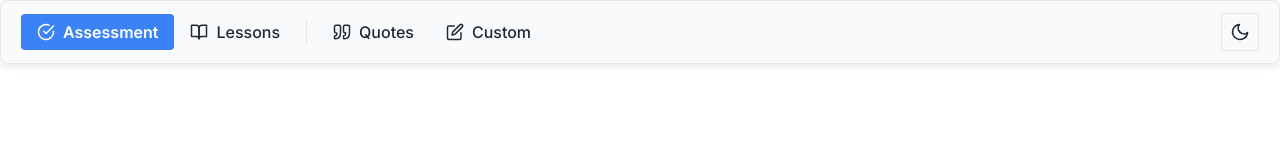
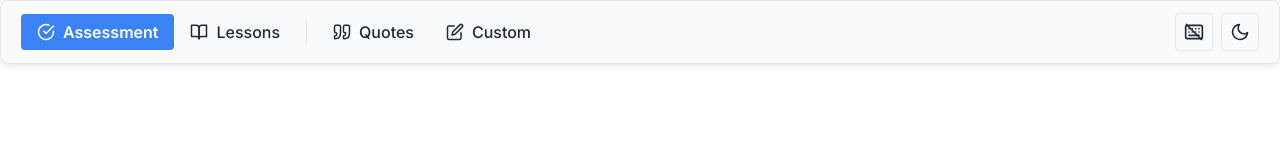
Before and after one commit to binchenX/type, a Next.js app: page / in a window 1280 px wide. Shown: the top 160 px of the page. Built offline with nearby package versions, Linux system fonts and the light colour scheme.

Commit message:
toggle keyboard

```diff
--- /dev/null
+++ b/components/KeyboardToggle.tsx
@@ -0,0 +1,69 @@
+import { useEffect, useState } from 'react';
+import styled from 'styled-components';
+
+const ToggleButton = styled.button`
+  background-color: transparent;
+  color: var(--text);
+  border: 1px solid var(--border);
+  padding: 0.5rem;
+  border-radius: 4px;
+  cursor: pointer;
+  display: flex;
+  align-items: center;
+  justify-content: center;
+  transition: all 0.2s ease;
+  margin-right: 0.5rem;
+
+  &:hover {
+    border-color: var(--primary);
+    color: var(--primary);
+  }
+`;
+
+interface KeyboardToggleProps {
+    isKeyboardVisible: boolean;
+    onToggle: () => void;
+}
+
+const KeyboardToggle: React.FC<KeyboardToggleProps> = ({ isKeyboardVisible, onToggle }) => {
+    return (
+        <ToggleButton onClick={onToggle} aria-label="Toggle Keyboard">
+            {isKeyboardVisible ? <KeyboardHideIcon /> : <KeyboardShowIcon />}
+        </ToggleButton>
+    );
+};
+
+// Icon for showing keyboard
+const KeyboardShowIcon = () => (
+    <svg xmlns="http://www.w3.org/2000/svg" width="20" height="20" viewBox="0 0 24 24" fill="none" stroke="currentColor" strokeWidth="2" strokeLinecap="round" strokeLinejoin="round">
+        <rect x="2" y="4" width="20" height="16" rx="2" ry="2" />
+        <line x1="6" y1="8" x2="6" y2="8" />
+        <line x1="10" y1="8" x2="10" y2="8" />
+        <line x1="14" y1="8" x2="14" y2="8" />
+        <line x1="18" y1="8" x2="18" y2="8" />
+        <line x1="6" y1="12" x2="6" y2="12" />
+        <line x1="10" y1="12" x2="10" y2="12" />
+        <line x1="14" y1="12" x2="14" y2="12" />
+        <line x1="18" y1="12" x2="18" y2="12" />
+        <line x1="6" y1="16" x2="18" y2="16" />
+    </svg>
+);
+
+// Icon for hiding keyboard
+const KeyboardHideIcon = () => (
+    <svg xmlns="http://www.w3.org/2000/svg" width="20" height="20" viewBox="0 0 24 24" fill="none" stroke="currentColor" strokeWidth="2" strokeLinecap="round" strokeLinejoin="round">
+        <rect x="2" y="4" width="20" height="16" rx="2" ry="2" />
+        <line x1="6" y1="8" x2="6" y2="8" />
+        <line x1="10" y1="8" x2="10" y2="8" />
+        <line x1="14" y1="8" x2="14" y2="8" />
+        <line x1="18" y1="8" x2="18" y2="8" />
+        <line x1="6" y1="12" x2="6" y2="12" />
+        <line x1="10" y1="12" x2="10" y2="12" />
+        <line x1="14" y1="12" x2="14" y2="12" />
+        <line x1="18" y1="12" x2="18" y2="12" />
+        <line x1="6" y1="16" x2="18" y2="16" />
+        <line x1="3" y1="3" x2="21" y2="21" />
+    </svg>
+);
+
+export default KeyboardToggle;
--- a/components/LearningPlan.tsx
+++ b/components/LearningPlan.tsx
@@ -211,6 +211,7 @@ interface LearningPlanProps {
     planParams: LevelBasedPlanParams | AssessmentBasedPlanParams;
     onComplete: () => void;
     onExit: () => void;
+    showKeyboard?: boolean;
 }
 
 const calculateTotalLessons = (modules: Module[]): number => {
@@ -223,7 +224,8 @@ const calculateTotalLessons = (modules: Module[]): number => {
 const LearningPlan: React.FC<LearningPlanProps> = ({
     planParams,
     onComplete,
-    onExit
+    onExit,
+    showKeyboard
 }) => {
     // Log only once when component mounts or when planParams changes meaningfully
     const planParamsString = JSON.stringify(planParams);
@@ -612,6 +614,7 @@ const LearningPlan: React.FC<LearningPlanProps> = ({
                     typingState={typingState}
                     setTypingState={setTypingState}
                     onComplete={handleLessonComplete}
+                    showKeyboard={showKeyboard}
                 />
             </TypingAreaWrapper>
 
--- a/components/TypingArea.tsx
+++ b/components/TypingArea.tsx
@@ -173,6 +173,7 @@ interface TypingAreaProps {
     updateStatistics?: (expectedChar: string, typedChar: string) => void;
     onSkipForward?: () => void;
     onSkipBackward?: () => void;
+    showKeyboard?: boolean;
 }
 
 // LiveErrorStats component to display errors in real-time
@@ -238,7 +239,8 @@ const TypingArea: React.FC<TypingAreaProps> = ({
     onComplete,
     updateStatistics,
     onSkipForward,
-    onSkipBackward
+    onSkipBackward,
+    showKeyboard = true
 }) => {
     const inputRef = useRef<HTMLTextAreaElement>(null);
     const containerRef = useRef<HTMLDivElement>(null);
@@ -475,8 +477,8 @@ const TypingArea: React.FC<TypingAreaProps> = ({
                 {renderText()}
             </TextDisplay>
 
-            {/* Add the Keyboard component here */}
-            <Keyboard nextChar={getNextChar()} />
+            {/* Conditionally render the Keyboard component based on showKeyboard prop */}
+            {showKeyboard && <Keyboard nextChar={getNextChar()} />}
 
             {/* Add live error statistics */}
             {typingState.typingErrors && typingState.typingErrors.length > 0 && (
--- a/pages/index.tsx
+++ b/pages/index.tsx
@@ -1,4 +1,4 @@
-import { useState, useRef, useEffect } from 'react';
+import { useState, useRef, useEffect, useCallback } from 'react';
 import Head from 'next/head';
 import styled from 'styled-components';
 import ReactMarkdown from 'react-markdown';
@@ -9,6 +9,7 @@ import TypingArea from '@/components/TypingArea';
 import Results from '@/components/Results';
 import Stats from '@/components/Stats';
 import ThemeToggle from '@/components/ThemeToggle';
+import KeyboardToggle from '@/components/KeyboardToggle';
 import {
     loadMarkdownFile,
     fallbackContent,
@@ -205,6 +206,7 @@ export default function Home() {
         currentWpm: 0
     });
     const [shouldRestoreLearningPlan, setShouldRestoreLearningPlan] = useState(true);
+    const [showKeyboard, setShowKeyboard] = useState(true); // Add state for keyboard visibility
 
     // Load content from localStorage or public directory on initial component mount
     useEffect(() => {
@@ -794,13 +796,34 @@ export default function Home() {
         setActiveLevel(level);
     };
 
+    // Add a function to toggle keyboard visibility
+    const toggleKeyboardVisibility = useCallback(() => {
+        setShowKeyboard(prevState => {
+            const newState = !prevState;
+            // Optionally save preference to localStorage
+            if (typeof window !== 'undefined') {
+                localStorage.setItem('keyboard-visibility', newState ? 'visible' : 'hidden');
+            }
+            return newState;
+        });
+    }, []);
+
+    // Load keyboard visibility preference from localStorage
+    useEffect(() => {
+        if (typeof window !== 'undefined') {
+            const savedVisibility = localStorage.getItem('keyboard-visibility');
+            if (savedVisibility === 'hidden') {
+                setShowKeyboard(false);
+            }
+        }
+    }, []);
+
     return (
         <>
             <Head>
-                <title>Typing Practice</title>
-                <meta name="description" content="Improve your typing skills with personalized practice" />
+                <title>QType - Typing Practice with AI</title>
+                <meta name="description" content="Practice typing with AI-powered lessons tailored to your skill level" />
                 <meta name="viewport" content="width=device-width, initial-scale=1" />
-                <link rel="icon" href="/favicon.ico" />
             </Head>
 
             <ToolbarContainer>
@@ -854,7 +877,13 @@ export default function Home() {
 
                 <ToolbarSpacer />
 
-                <ThemeToggle />
+                <div style={{ display: 'flex', alignItems: 'center' }}>
+                    <KeyboardToggle
+                        isKeyboardVisible={showKeyboard}
+                        onToggle={toggleKeyboardVisibility}
+                    />
+                    <ThemeToggle />
+                </div>
             </ToolbarContainer>
 
             <Container className="container">
@@ -910,6 +939,7 @@ export default function Home() {
                             planParams={learningPlanParams}
                             onComplete={handleLearningComplete}
                             onExit={handleExitLearning}
+                            showKeyboard={showKeyboard}
                         />
                     )}
 
@@ -945,6 +975,7 @@ export default function Home() {
                                                 updateStatistics={updateStatistics}
                                                 onSkipForward={skipCurrentItem}
                                                 onSkipBackward={moveToPreviousItem}
+                                                showKeyboard={showKeyboard}
                                             />
                                         </div>
 
```
